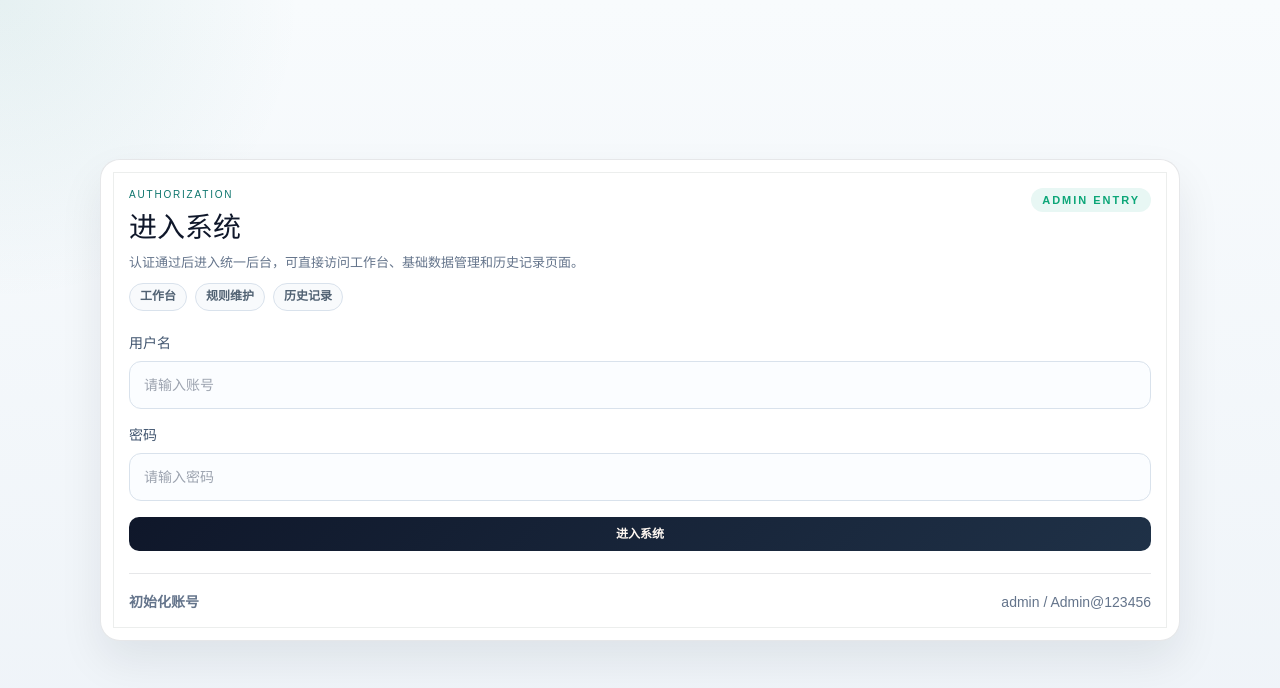
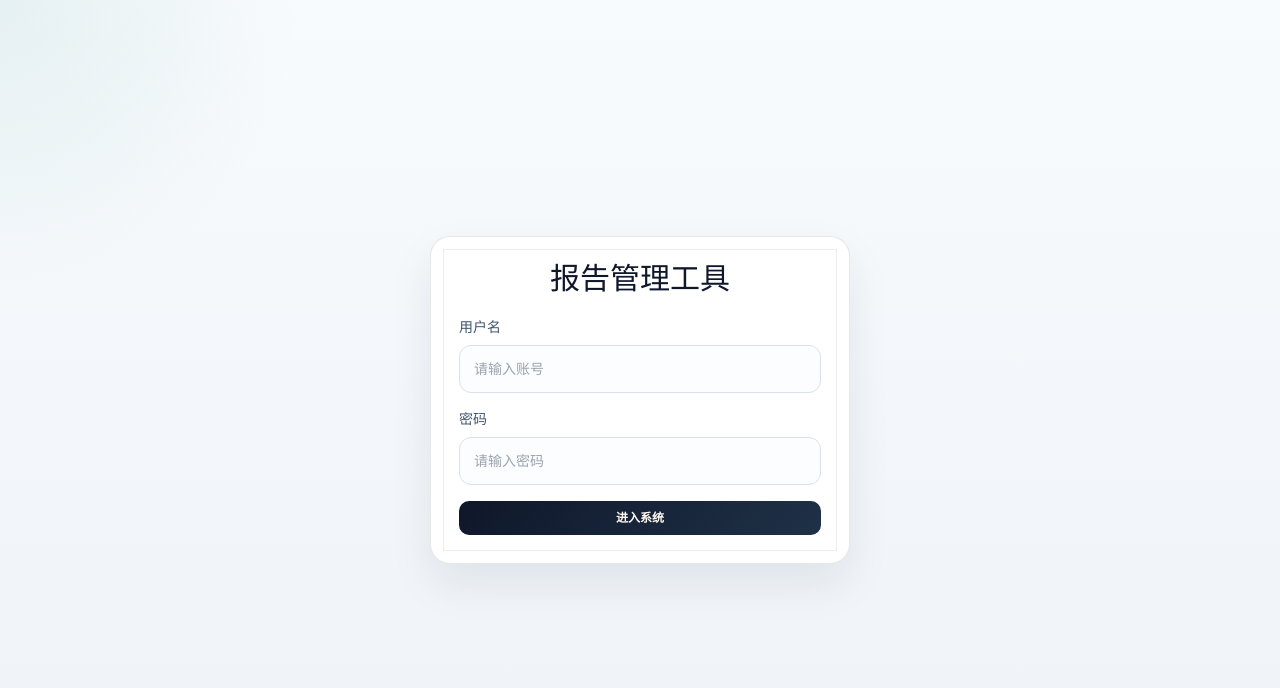
Before and after one commit to xiaqijun/report_tool, a FastAPI app: page /login in a window 1280 px wide. Shown: the top 688 px of the page. Run offline with FastAPI, Linux system fonts and the light colour scheme; some libraries are stand-ins or nearby versions.

Commit message:
feat: 添加用户密码更新功能，修改相关页面标题和样式

```diff
--- a/app/db.py
+++ b/app/db.py
@@ -204,6 +204,14 @@ def get_user_by_username(username: str) -> dict[str, object] | None:
             "SELECT * FROM users WHERE username = ? AND is_active = 1",
             (username,),
         ).fetchone()
+
+
+def update_user_password(user_id: int | str, password: str) -> None:
+    with get_connection() as connection:
+        connection.execute(
+            "UPDATE users SET password_hash = ? WHERE id = ?",
+            (hash_password(password), int(user_id)),
+        )
 
 
 def list_dataset_records(dataset_key: str, search: str = "", page: int = 1, page_size: int = 20) -> tuple[list[dict[str, object]], int]:
--- a/app/main.py
+++ b/app/main.py
@@ -24,7 +24,7 @@ async def lifespan(_: FastAPI):
 
 
 def create_app() -> FastAPI:
-    app = FastAPI(title="内网资产清单工具", lifespan=lifespan)
+    app = FastAPI(title="报告管理工具", lifespan=lifespan)
     app.add_middleware(SessionMiddleware, secret_key=SECRET_KEY)
     app.mount("/static", StaticFiles(directory=STATIC_DIR), name="static")
     app.include_router(auth_router)
--- a/app/routers/admin.py
+++ b/app/routers/admin.py
@@ -21,7 +21,7 @@ def _pop_version_status(request: Request) -> dict[str, object]:
 
 
 @router.get("/{dataset_key}", response_class=HTMLResponse, response_model=None)
-async def dataset_page(request: Request, dataset_key: str, q: str = "", page: int = 1, edit_id: int | None = None) -> Response:
+async def dataset_page(request: Request, dataset_key: str, q: str = "", page: int = 1, edit_id: int | None = None, create: int = 0) -> Response:
     current_user = require_login(request)
     if isinstance(current_user, RedirectResponse):
         return current_user
@@ -44,6 +44,7 @@ async def dataset_page(request: Request, dataset_key: str, q: str = "", page: in
             "page": page,
             "total": total,
             "total_pages": total_pages,
+            "is_creating": bool(create),
             "editing_record": get_dataset_record(dataset_key, edit_id) if edit_id else None,
             "version_status": _pop_version_status(request),
         },
--- a/app/routers/auth.py
+++ b/app/routers/auth.py
@@ -4,7 +4,8 @@ from fastapi import APIRouter, Form, Request, Response
 from fastapi.responses import HTMLResponse, RedirectResponse
 from fastapi.templating import Jinja2Templates
 
-from app.db import get_user_by_username
+from app.auth import require_login
+from app.db import get_user_by_username, update_user_password
 from app.security import verify_password
 
 
@@ -20,7 +21,7 @@ async def login_page(request: Request) -> HTMLResponse:
         request=request,
         name="login.html",
         context={
-            "page_title": "登录",
+            "page_title": "报告管理工具",
             "error_message": "",
             "username": "",
         },
@@ -35,7 +36,7 @@ async def login_submit(request: Request, username: str = Form(...), password: st
             request=request,
             name="login.html",
             context={
-                "page_title": "登录",
+                "page_title": "报告管理工具",
                 "error_message": "账号或密码错误。",
                 "username": username,
             },
@@ -52,3 +53,61 @@ async def login_submit(request: Request, username: str = Form(...), password: st
 async def logout(request: Request) -> RedirectResponse:
     request.session.clear()
     return RedirectResponse(url="/login", status_code=302)
+
+
+@router.get("/change-password", response_class=HTMLResponse)
+async def change_password_page(request: Request) -> Response:
+    current_user = require_login(request)
+    if isinstance(current_user, RedirectResponse):
+        return current_user
+
+    return templates.TemplateResponse(
+        request=request,
+        name="change_password.html",
+        context={
+            "page_title": "修改密码",
+            "current_user": current_user,
+            "version_status": {},
+            "error_message": "",
+            "success_message": "",
+        },
+    )
+
+
+@router.post("/change-password", response_class=HTMLResponse, response_model=None)
+async def change_password_submit(
+    request: Request,
+    current_password: str = Form(...),
+    new_password: str = Form(...),
+    confirm_password: str = Form(...),
+) -> Response:
+    current_user = require_login(request)
+    if isinstance(current_user, RedirectResponse):
+        return current_user
+
+    user = get_user_by_username(current_user["username"])
+    error_message = ""
+    success_message = ""
+
+    if user is None or not verify_password(current_password, str(user["password_hash"])):
+        error_message = "当前密码错误。"
+    elif new_password != confirm_password:
+        error_message = "两次输入的新密码不一致。"
+    elif len(new_password.strip()) < 6:
+        error_message = "新密码长度不能少于 6 位。"
+    else:
+        update_user_password(current_user["user_id"], new_password)
+        success_message = "密码修改成功。"
+
+    return templates.TemplateResponse(
+        request=request,
+        name="change_password.html",
+        context={
+            "page_title": "修改密码",
+            "current_user": current_user,
+            "version_status": {},
+            "error_message": error_message,
+            "success_message": success_message,
+        },
+        status_code=400 if error_message else 200,
+    )
--- a/app/routers/web.py
+++ b/app/routers/web.py
@@ -23,7 +23,7 @@ def _pop_version_status(request: Request) -> dict[str, object]:
 
 def _dashboard_context(request: Request, current_user: dict[str, str], result: dict[str, object] | None = None, error_message: str = "") -> dict[str, object]:
     return {
-        "page_title": "内网资产清单工具",
+        "page_title": "报告管理工具",
         "current_user": current_user,
         "result": result,
         "output_columns": OUTPUT_COLUMNS,
--- a/app/static/app.css
+++ b/app/static/app.css
@@ -759,6 +759,11 @@ h2 {
     color: #9d3718;
 }
 
+.success-message {
+    margin: 0;
+    color: #0f766e;
+}
+
 .dual-grid {
     display: grid;
     grid-template-columns: minmax(320px, 460px) minmax(260px, 1fr);
@@ -1958,6 +1963,7 @@ body {
     position: relative;
     display: grid;
     grid-template-columns: 28px minmax(0, 1fr) 14px;
+    width: 100%;
     align-items: center;
     box-sizing: border-box;
     gap: 10px;
@@ -2015,9 +2021,10 @@ body {
     color: rgba(202, 214, 228, 0.72);
     font-size: 12px;
     transition: transform 160ms ease, color 160ms ease;
-}
-
-.sidebar-section-static .sidebar-section-caret {
+    transform: rotate(-90deg);
+}
+
+.sidebar-section-static.is-open .sidebar-section-caret {
     transform: rotate(0deg);
 }
 
@@ -2723,6 +2730,24 @@ body {
     border-radius: 20px;
 }
 
+.login-stage {
+    width: min(420px, 100%);
+}
+
+.login-card {
+    padding: 28px;
+}
+
+.login-title {
+    margin: 0;
+    text-align: center;
+    font-size: clamp(24px, 2.6vw, 30px);
+}
+
+.login-form {
+    margin-top: 24px;
+}
+
 @media (max-width: 1080px) {
     .app-shell {
         grid-template-columns: 1fr;
--- a/app/templates/login.html
+++ b/app/templates/login.html
@@ -6,17 +6,7 @@
 <main class="login-shell">
     <section class="login-stage">
         <section class="login-card">
-            <div class="login-card-head">
-                <p class="eyebrow">Authorization</p>
-                <div class="signal-pill badge badge-outline text-teal">Admin Entry</div>
-            </div>
-            <h2 class="login-title">进入系统</h2>
-            <p class="login-copy">认证通过后进入统一后台，可直接访问工作台、基础数据管理和历史记录页面。</p>
-            <div class="login-access-strip">
-                <span>工作台</span>
-                <span>规则维护</span>
-                <span>历史记录</span>
-            </div>
+            <h1 class="login-title">报告管理工具</h1>
 
             <form action="/login" method="post" class="login-form">
                 <label>
@@ -32,11 +22,6 @@
                 {% endif %}
                 <button type="submit" class="primary-button wide-button btn btn-primary">进入系统</button>
             </form>
-
-            <div class="login-tip">
-                <strong>初始化账号</strong>
-                <span>admin / Admin@123456</span>
-            </div>
         </section>
     </section>
 </main>
```
Also changed, not shown: app/templates/admin_dataset.html (+4 -4 lines), app/templates/app_shell.html (+23 -5 lines), app/templates/change_password.html (added, +39 -0 lines).
